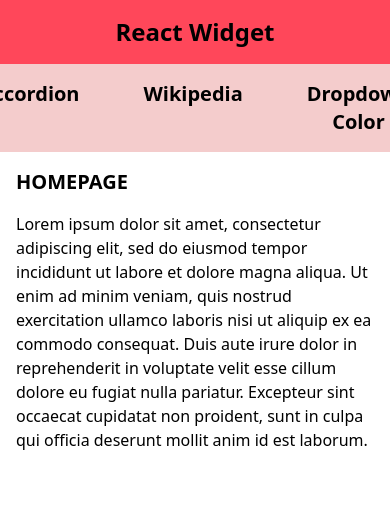
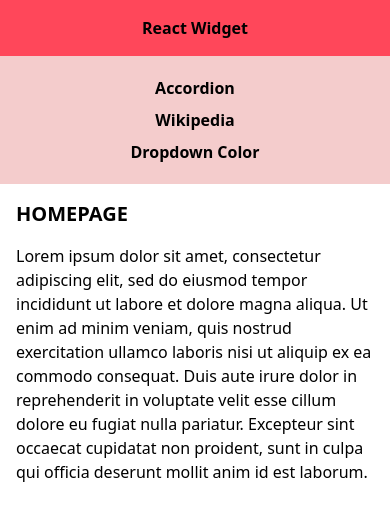
Before and after one commit to ArcanumLibella/react-tailwindcss-widget, a React (Create React App) app: page / in a window 390 px wide. Shown: the top 520 px of the page. Built offline with nearby package versions, Linux system fonts and the light colour scheme.

Commit message:
fix: responsive

```diff
--- a/src/layouts/Header.js
+++ b/src/layouts/Header.js
@@ -5,17 +5,17 @@ export default function Header() {
     return (
         <header className="bg-rose-corail">
             <Link to="/">
-                <h1 className="p-4 text-2xl font-black text-center text-black">React Widget</h1>
+                <h1 className="p-4 md:text-2xl font-black text-center text-black">React Widget</h1>
             </Link>
 
-            <nav className="flex justify-center p-4 text-xl font-bold text-center bg-rose text-white">
-                <Link to="/accordion" className="mx-8">
+            <nav className="flex flex-col md:flex-row justify-center p-4 md:text-xl font-bold text-center bg-rose text-white">
+                <Link to="/accordion" className="mx-8 my-1 md:my-0">
                     Accordion
                 </Link>
-                <Link to="/search" className="mx-8">
+                <Link to="/search" className="mx-8 my-1 md:my-0">
                     Wikipedia
                 </Link>
-                <Link to="/dropdown" className="mx-8">
+                <Link to="/dropdown" className="mx-8 my-1 md:my-0">
                     Dropdown Color
                 </Link>
             </nav>
```
